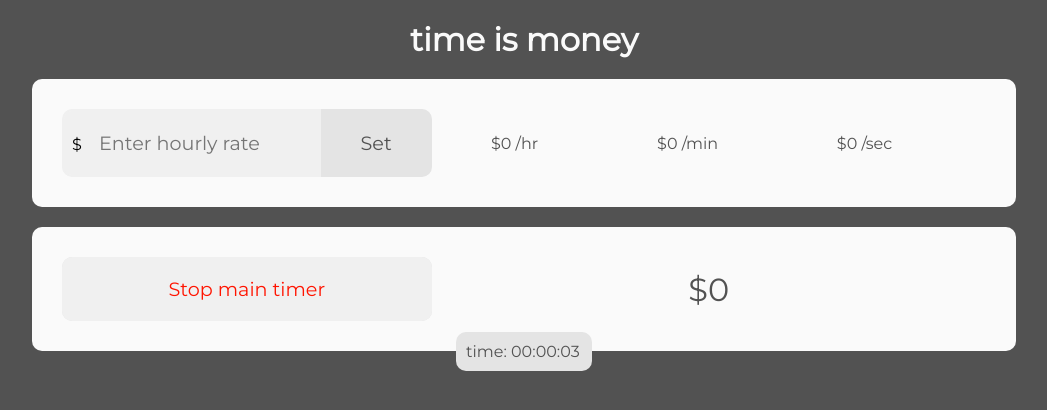
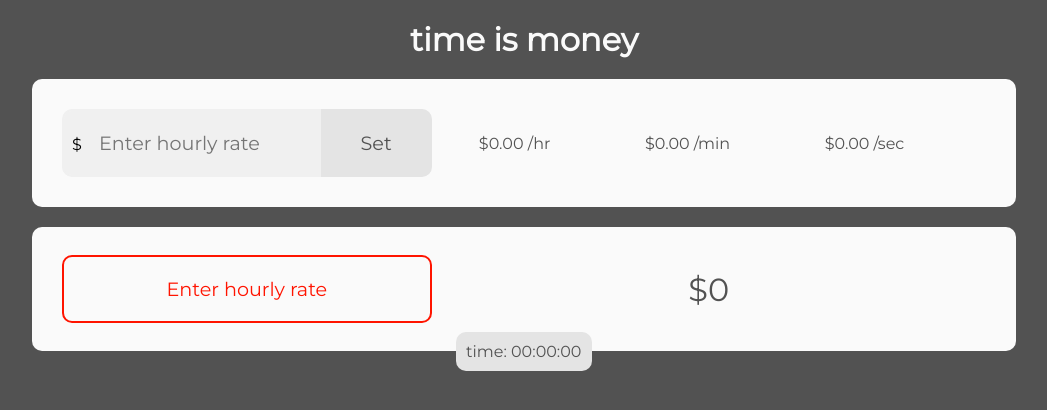
Before and after one commit to caseyharvey/time-is-money, a React app: page / in a window 1280 px wide. Both pictures are taken after a click on the button "Start main timer". Shown: the whole page, without its empty margins (116-1163 px from the left). Built offline with nearby package versions, Linux system fonts and the light colour scheme.

Commit message:
Deconstruct props in helper functions. Refactor code and improve naming. Reset timer on rate update

```diff
--- a/src/actions/index.js
+++ b/src/actions/index.js
@@ -6,6 +6,12 @@ export const setRate = rate => {
       minute: rate / 60,
       second: rate / 3600
     }
+  };
+};
+
+export const rateHasBeenSet = () => {
+  return {
+    type: 'RATE_HAS_BEEN_SET'
   };
 };
 
--- a/src/components/App.scss
+++ b/src/components/App.scss
@@ -30,12 +30,13 @@ body {
 .container {
   padding: 20px;
   display: flex;
+  margin: 0 auto;
   min-height: 96vh;
-  margin: 0 auto;
   min-width: 320px;
   overflow: hidden;
   max-width: 1024px;
   border-radius: 10px;
+  align-items: center;
   flex-direction: column;
   box-sizing: border-box;
 
@@ -61,6 +62,7 @@ body {
   width: 100%;
   display: flex;
   padding: 15px;
+  max-width: 565px;
   border-radius: 10px;
   align-items: center;
   flex-direction: column;
@@ -70,7 +72,7 @@ body {
   form {
     width: 100%;
     display: flex;
-    max-width: 425px;
+    // max-width: 425px;
     position: relative;
 
     .mainTimerWarning {
@@ -164,9 +166,11 @@ body {
 }
 
 .mainMoneyTimerContainer {
+  width: 100%;
+  color: $dark;
   display: flex;
   padding: 15px;
-  color: $dark;
+  max-width: 565px;
   margin-top: 20px;
   position: relative;
   align-items: center;
@@ -177,7 +181,7 @@ body {
 
   .stopStartContainer {
     width: 100%;
-    max-width: 425px;
+    // max-width: 425px;
     position: relative;
 
     button {
@@ -199,6 +203,16 @@ body {
       color: $warning;
       position: absolute;
       background-color: $lightGrey;
+    }
+
+    .enterHourlyRateWarning {
+      top: -2px;
+      left: 0;
+      color: $warning;
+      position: absolute;
+      box-sizing: border-box;
+      background-color: $light;
+      border: 2px solid $warning;
     }
   }
 
@@ -270,10 +284,11 @@ body {
     }
   }
 }
-@media (min-width: 800px) {
+@media (min-width: 900px) {
   .inputAndStatsContainer,
   .mainMoneyTimerContainer {
     flex-direction: row;
+    max-width: 100%;
     padding: 30px;
 
     .valueBreakdown,
--- a/src/components/HourlyRateInput.js
+++ b/src/components/HourlyRateInput.js
@@ -1,6 +1,11 @@
 import React from 'react';
 import { connect } from 'react-redux';
-import { setRate, setStopTimerWarning } from '../actions';
+import {
+  setRate,
+  rateHasBeenSet,
+  setStopTimerWarning,
+  resetMainTimer
+} from '../actions';
 import { Field, reduxForm, reset } from 'redux-form';
 
 class HourlyRateInput extends React.Component {
@@ -28,24 +33,38 @@ class HourlyRateInput extends React.Component {
   };
 
   onSubmit = InputValue => {
-    if (this.props.mainTimer.timerRunning) {
-      console.log('fired in on submit');
-      this.props.setStopTimerWarning();
-    } else if (this.props.valid) {
-      this.props.setRate(parseInt(InputValue.ratePerHour));
+    const {
+      mainTimer: { timerRunning, timerValue },
+      setStopTimerWarning,
+      resetMainTimer,
+      rateHasBeenSet,
+      setRate,
+      valid
+    } = this.props;
+
+    if (timerRunning) {
+      setStopTimerWarning();
+    } else if (timerValue && valid) {
+      alert('this will reset timer');
+      resetMainTimer();
+      rateHasBeenSet();
+      setRate(parseInt(InputValue.ratePerHour));
+    } else if (valid) {
+      rateHasBeenSet();
+      setRate(parseInt(InputValue.ratePerHour));
     }
   };
 
-  //   timerIsRunningWarning = () => {
-  //
-  //   };
-  // <div className={this.timerRunningWarning}>Stop main timer first</div>
-
   render() {
-    const warning = this.props.mainTimer.stopTimerWarning;
     return (
       <form onSubmit={this.props.handleSubmit(this.onSubmit)}>
-        <div className={warning ? 'mainTimerWarning' : 'hide mainTimerWarning'}>
+        <div
+          className={
+            this.props.mainTimer.stopTimerWarning
+              ? 'mainTimerWarning'
+              : 'hide mainTimerWarning'
+          }
+        >
           Stop main timer first
         </div>
         <Field name='ratePerHour' component={this.renderInput} />
@@ -82,6 +101,8 @@ const mapStateToProps = state => {
 
 const connectedHourlyInput = connect(mapStateToProps, {
   setRate,
+  resetMainTimer,
+  rateHasBeenSet,
   setStopTimerWarning
 })(HourlyRateInput);
 
--- a/src/components/MainMoneyTimer.js
+++ b/src/components/MainMoneyTimer.js
@@ -2,6 +2,8 @@ import React from 'react';
 import { connect } from 'react-redux';
 import TimerDisplay from './TimerDisplay';
 import {
+  setRate,
+  rateHasBeenSet,
   incrementMainTimer,
   setMainTimerRunning,
   setStopTimerWarning
@@ -9,19 +11,36 @@ import {
 
 class MainMoneyTimer extends React.Component {
   startTimer = () => {
-    this.props.incrementMainTimer();
-    this.props.setMainTimerRunning();
-    this.interval = setInterval(() => {
-      this.props.incrementMainTimer();
-    }, 1000);
+    const {
+      rateHasBeenSet,
+      incrementMainTimer,
+      setMainTimerRunning,
+      rate: { perHour }
+    } = this.props;
+
+    if (!perHour) {
+      rateHasBeenSet();
+    } else {
+      setMainTimerRunning();
+      incrementMainTimer();
+      this.interval = setInterval(() => {
+        incrementMainTimer();
+      }, 1000);
+    }
   };
 
   stopTimer = () => {
-    if (this.props.mainTimer.stopTimerWarning) {
-      this.props.setStopTimerWarning();
+    const {
+      setStopTimerWarning,
+      setMainTimerRunning,
+      mainTimer: { stopTimerWarning }
+    } = this.props;
+
+    if (stopTimerWarning) {
+      setStopTimerWarning();
     }
     clearInterval(this.interval);
-    this.props.setMainTimerRunning();
+    setMainTimerRunning();
   };
 
   render() {
@@ -42,6 +61,15 @@ class MainMoneyTimer extends React.Component {
           >
             Stop main timer
           </button>
+          <button
+            className={
+              !this.props.rate.rateHasBeenSet
+                ? 'hide enterHourlyRateWarning'
+                : 'enterHourlyRateWarning'
+            }
+          >
+            Enter hourly rate
+          </button>
         </div>
         <TimerDisplay />
         <div className='mainMoneyTimerDisplay'>
@@ -60,6 +88,8 @@ const mapStateToProps = state => {
 };
 
 export default connect(mapStateToProps, {
+  setRate,
+  rateHasBeenSet,
   incrementMainTimer,
   setMainTimerRunning,
   setStopTimerWarning
--- a/src/components/ValueBreakdown.js
+++ b/src/components/ValueBreakdown.js
@@ -5,17 +5,14 @@ class ValueBreakdown extends React.Component {
   render() {
     return (
       <div className='valueBreakdown'>
-        <div className='valueItem'>${this.props.rate.perHour * 1} /hr</div>
         <div className='valueItem'>
-          $
-          {Math.round((this.props.rate.perMinute / 60 + Number.EPSILON) * 100) /
-            100}{' '}
-          /min
+          ${this.props.rate.perHour.toFixed(2)} /hr
         </div>
         <div className='valueItem'>
-          $
-          {Math.round((this.props.rate.perSecond + Number.EPSILON) * 100) / 100}{' '}
-          /sec
+          ${this.props.rate.perMinute.toFixed(2)} /min
+        </div>
+        <div className='valueItem'>
+          ${this.props.rate.perSecond.toFixed(2)} /sec
         </div>
       </div>
     );
--- a/src/reducers/rateReducer.js
+++ b/src/reducers/rateReducer.js
@@ -1,4 +1,9 @@
-const initialState = { perHour: 0, perMinute: 0, perSecond: 0 };
+const initialState = {
+  perHour: 0,
+  perMinute: 0,
+  perSecond: 0,
+  rateHasBeenSet: false
+};
 
 export default (state = initialState, action) => {
   switch (action.type) {
@@ -8,6 +13,8 @@ export default (state = initialState, action) => {
         perMinute: action.payload.minute,
         perSecond: action.payload.second
       };
+    case 'RATE_HAS_BEEN_SET':
+      return { ...state, rateHasBeenSet: state.rateHasBeenSet ? false : true };
     default:
       return state;
   }
```
Also changed, not shown: src/components/App.css, 1 other file.
